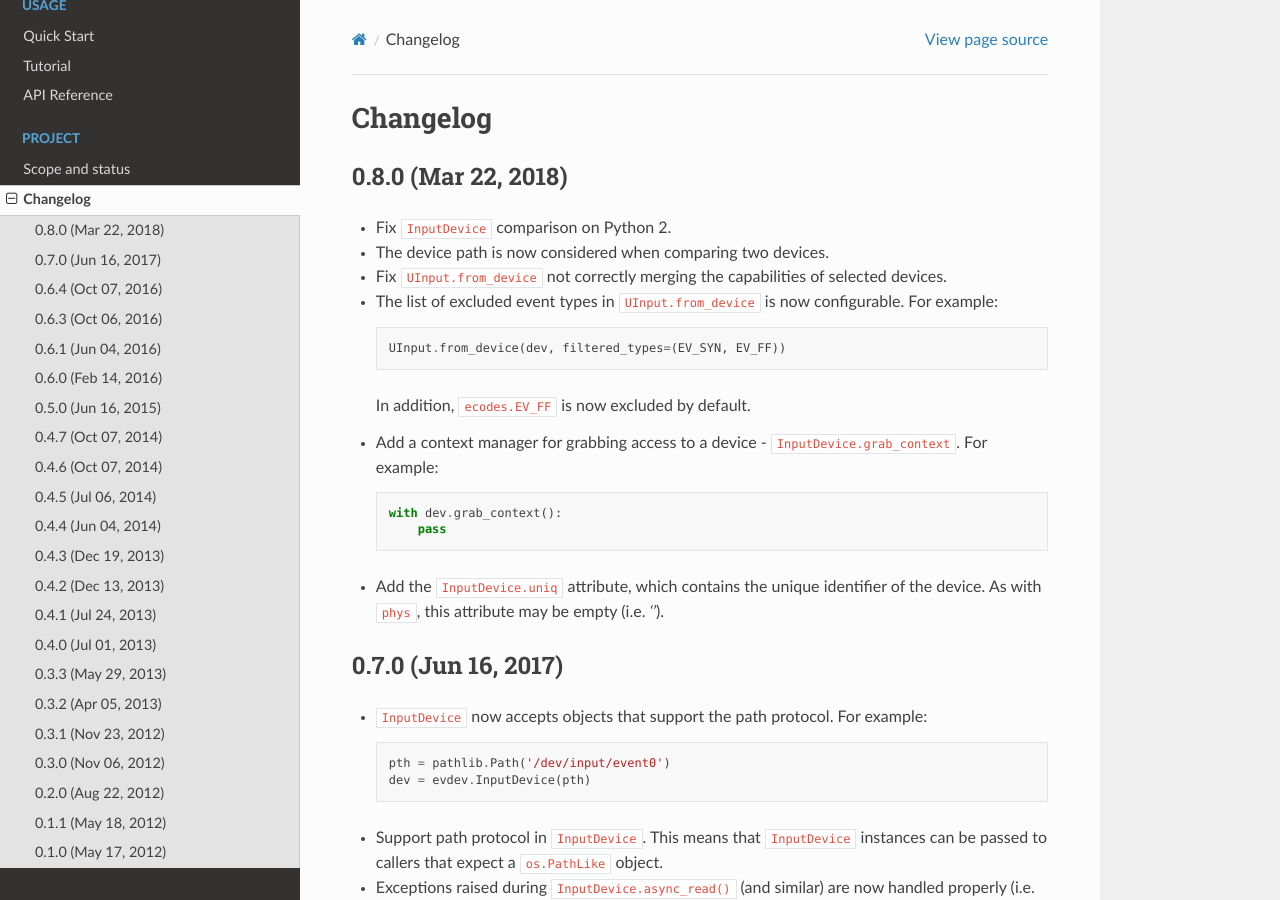
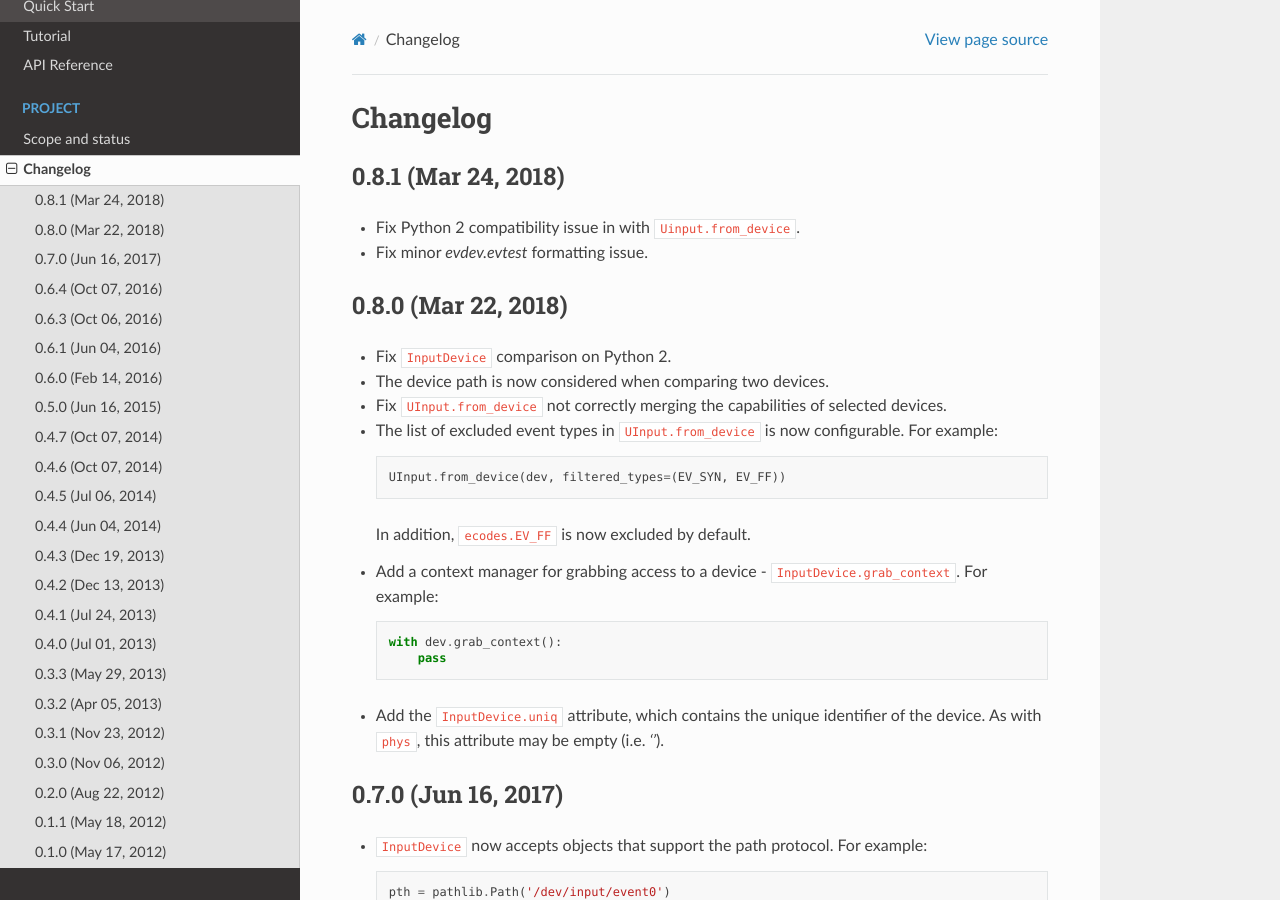
Before and after one commit to gvalkov/python-evdev, a Sphinx documentation site: the page built from docs/changelog.rst, in a window 1280 px wide and 900 px high. Built offline with Sphinx 7.4.7 and the Read the Docs theme 2.0.0, drawn with Linux system fonts in a browser that asks for light colours.

Commit message:
Bump version: 0.8.0 -> 0.8.1

```diff
--- a/docs/changelog.rst
+++ b/docs/changelog.rst
@@ -1,5 +1,12 @@
 Changelog
 ---------
+
+0.8.1 (Mar 24, 2018)
+====================
+
+- Fix Python 2 compatibility issue in with ``Uinput.from_device``.
+
+- Fix minor `evdev.evtest` formatting issue.
 
 
 0.8.0 (Mar 22, 2018)
--- a/docs/conf.py
+++ b/docs/conf.py
@@ -60,7 +60,7 @@ copyright = u'2012-2016, Georgi Valkov'
 # built documents.
 #
 # The full version, including alpha/beta/rc tags.
-release = '0.8.0'
+release = '0.8.1'
 
 # The short X.Y version.
 version = release
--- a/setup.cfg
+++ b/setup.cfg
@@ -1,5 +1,5 @@
 [bumpversion]
-current_version = 0.8.0
+current_version = 0.8.1
 message = Bump version: {current_version} -> {new_version}
 commit = True
 tag = True
--- a/setup.py
+++ b/setup.py
@@ -44,7 +44,7 @@ ecodes_c = Extension('evdev._ecodes', sources=['evdev/ecodes.c'], extra_compile_
 #-----------------------------------------------------------------------------
 kw = {
     'name':                 'evdev',
-    'version':              '0.8.0',
+    'version':              '0.8.1',
 
     'description':          'Bindings to the Linux input handling subsystem',
     'long_description':     open(pjoin(here, 'README.rst')).read(),
```
